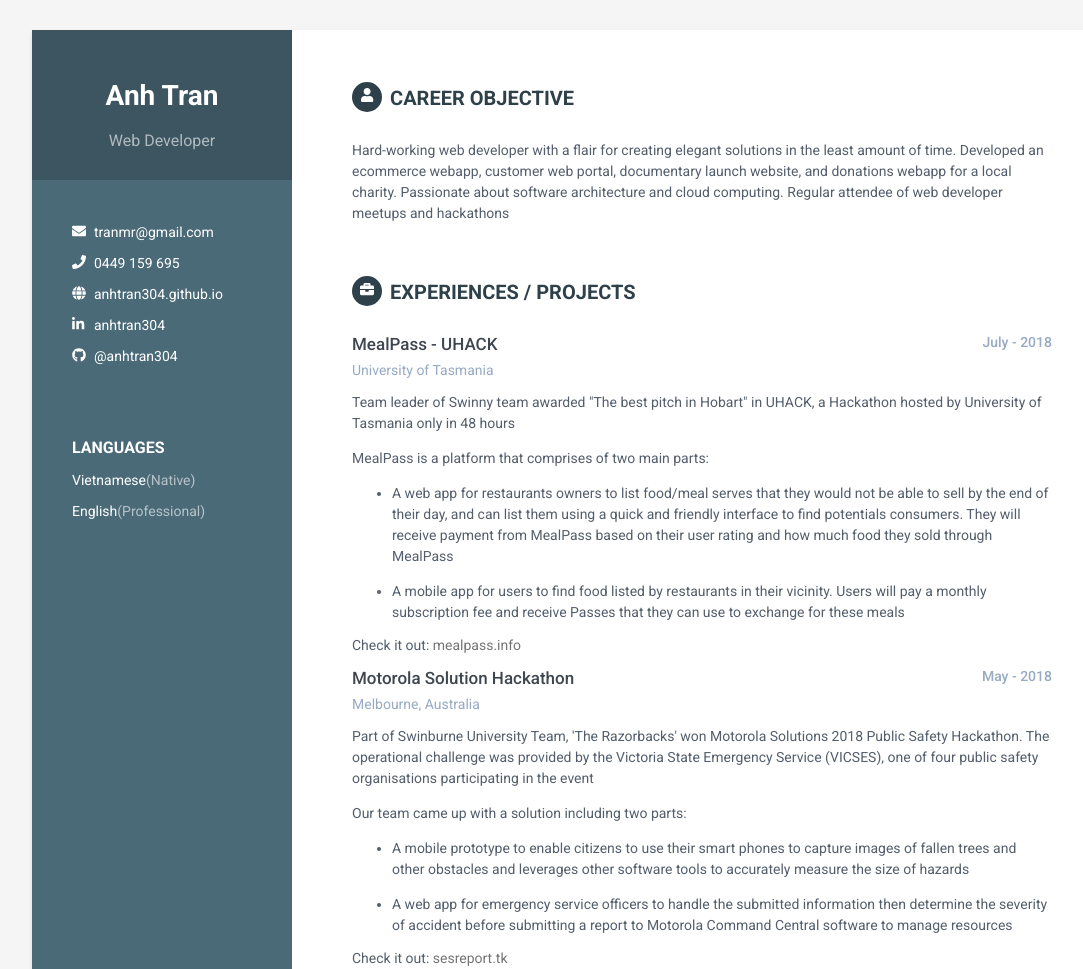
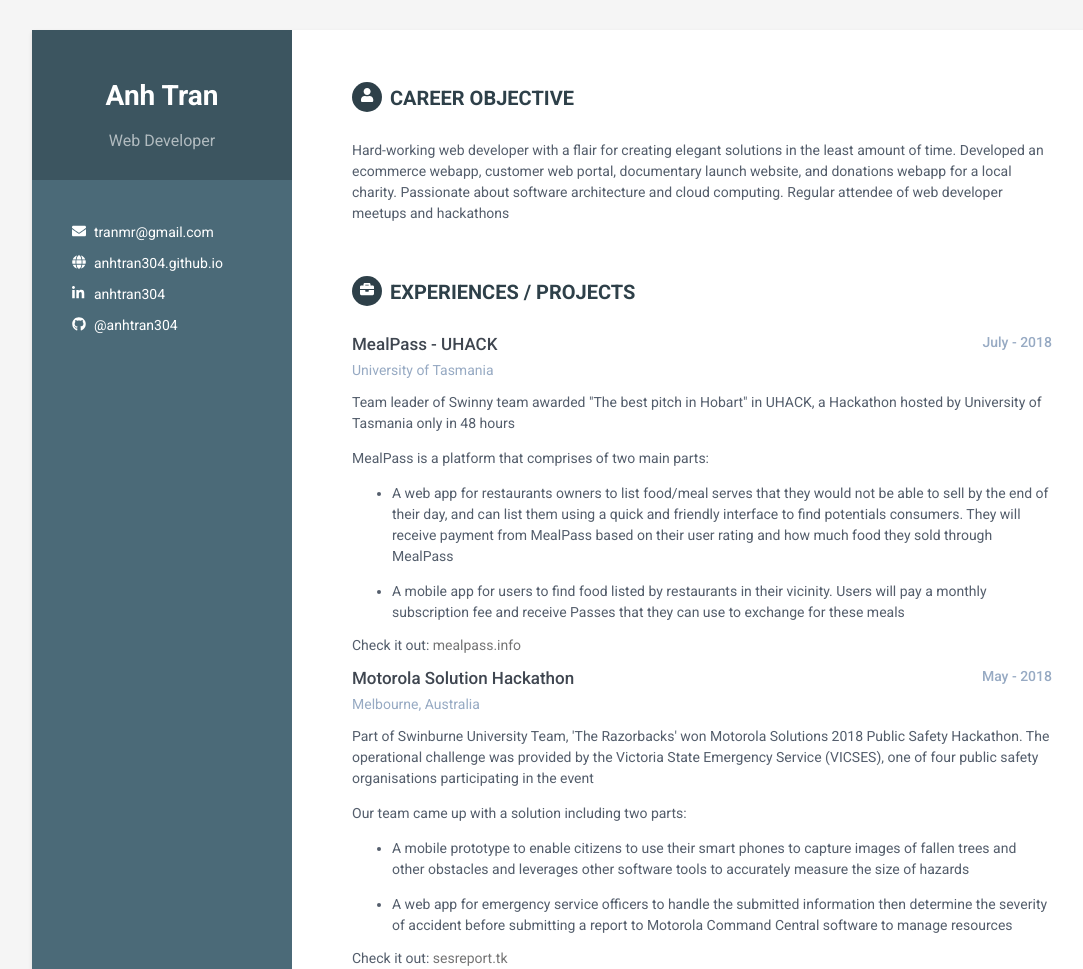
Before and after one commit to anhtran304/anhtran304.github.io, a plain HTML site: page index.html in a window 1280 px wide. Shown: the top 969 px of the page, without its empty margins (68-1151 px from the left). Drawn offline with Linux system fonts and the light colour scheme.

```diff
--- a/css/style.css
+++ b/css/style.css
@@ -165,7 +165,6 @@
   width: 30px;
   height: 30px;
   margin-right: 8px;
-  width: 4.3%;
   display: inline-block;
   color: #fff;
   -webkit-border-radius: 50%;
@@ -272,7 +271,7 @@
 }
 
 
-@media (max-width: 400px) {
+@media (max-width: 500px) {
   .wrapper {
     display: block;
   }
--- a/index.html
+++ b/index.html
@@ -30,12 +30,12 @@
                     </div>
                     <a href="mailto: tranmr@gmail.com">tranmr@gmail.com</a>
                 </li>
-                <li class="phone">
+                <!-- <li class="phone">
                     <div class="icon">
                         <i class="fas fa-phone"></i>
                     </div>
                     <a href="tel:0449 159 695">0449 159 695</a>
-                </li>
+                </li> -->
                 <li class="website">
                     <div class="icon">
                         <i class="fas fa-globe"></i>
@@ -56,7 +56,7 @@
                 </li>
             </ul>
         </div>
-        <div class="container-block">
+        <!-- <div class="container-block">
             <h2 class="block-title">Languages</h2>
             <ul class="contact-list">
                 <li>Vietnamese
@@ -66,7 +66,7 @@
                     <span class="tag">(Professional)</span>
                 </li>
             </ul>
-        </div>
+        </div> -->
     </div>
     <div class="content">
         <section class="section">
```
